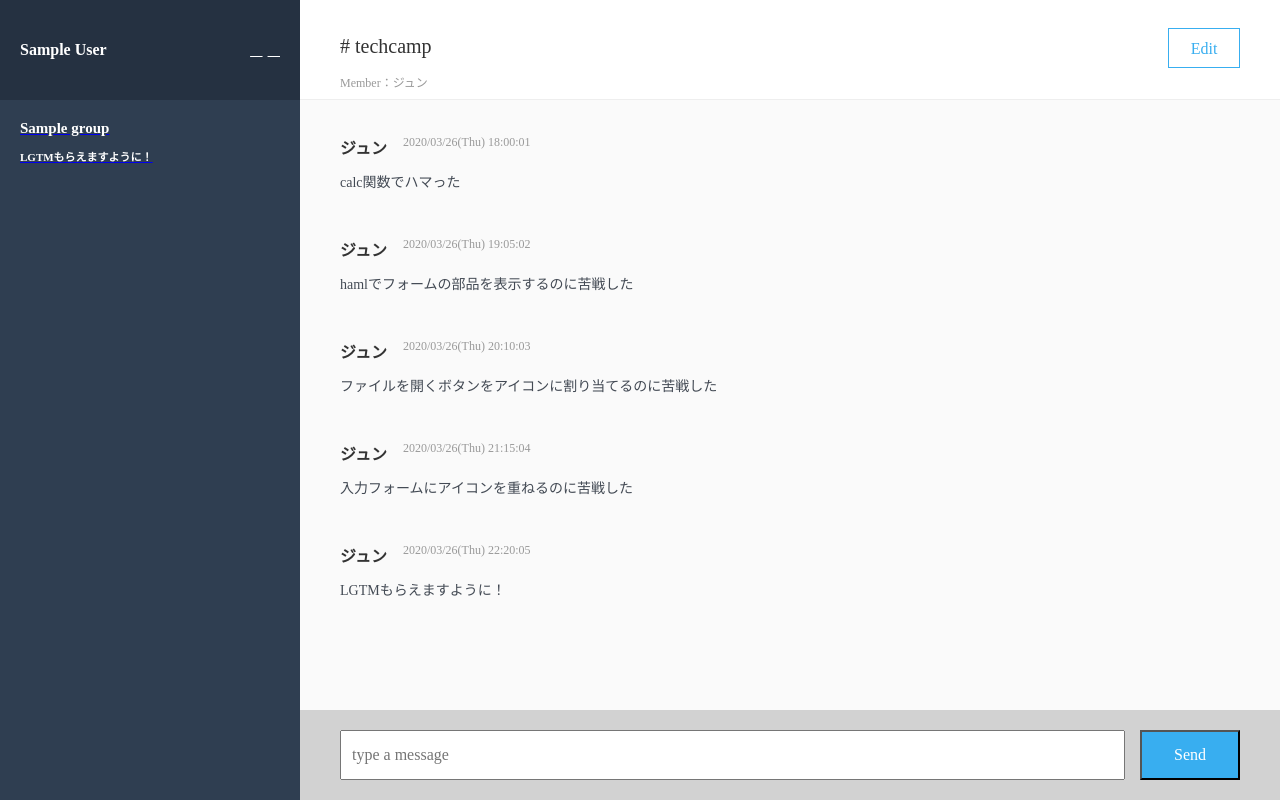
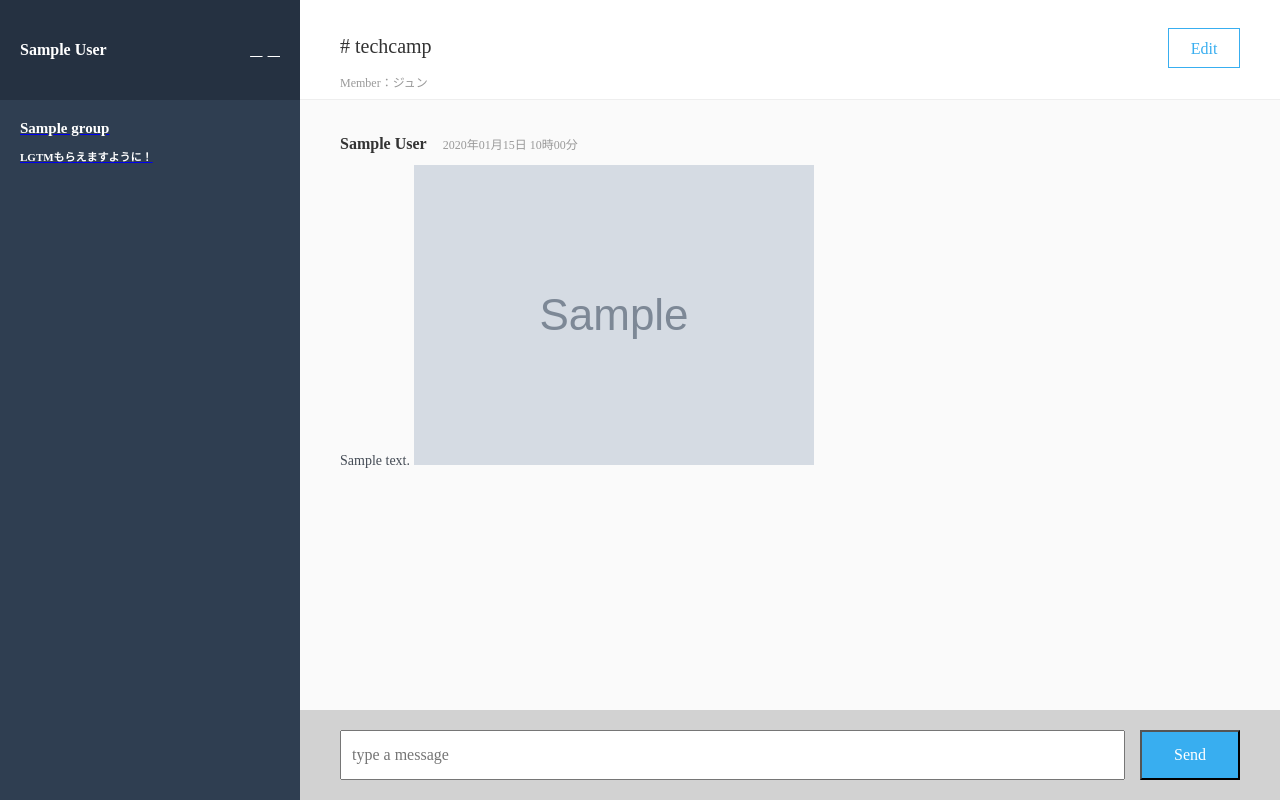
Before and after one commit to EL93019205/chat-space, a Rails app: page /groups/1/messages in a window 1280 px wide. Run offline with Rails 7, Linux system fonts and the light colour scheme; a user stored in the database is signed in; tables that the repository leaves empty hold one stand-in row (values such as "Sample post"); grey boxes marked "Sample" are stand-in pictures; style sheets or scripts are compiled from the project's sources; some libraries are stand-ins or nearby versions.

Commit message:
CreateDrawMessageToMainChat

```diff
--- a/app/views/messages/_main_chat.html.haml
+++ b/app/views/messages/_main_chat.html.haml
@@ -8,46 +8,7 @@
     = link_to "#", class: "main-chat__group-info__edit-button" do
       = "Edit"
   .main-chat__message-list
-    .main-chat__message-list__message
-      .main-chat__message-list__message__user-info
-        .main-chat__message-list__message__user-info__name
-          ジュン
-        .main-chat__message-list__message__user-info__time
-          2020/03/26(Thu) 18:00:01
-      .main-chat__message-list__message__post-text
-        calc関数でハマった
-    .main-chat__message-list__message
-      .main-chat__message-list__message__user-info
-        .main-chat__message-list__message__user-info__name
-          ジュン
-        .main-chat__message-list__message__user-info__time
-          2020/03/26(Thu) 19:05:02
-      .main-chat__message-list__message__post-text
-        hamlでフォームの部品を表示するのに苦戦した
-    .main-chat__message-list__message
-      .main-chat__message-list__message__user-info
-        .main-chat__message-list__message__user-info__name
-          ジュン
-        .main-chat__message-list__message__user-info__time
-          2020/03/26(Thu) 20:10:03
-      .main-chat__message-list__message__post-text
-        ファイルを開くボタンをアイコンに割り当てるのに苦戦した
-    .main-chat__message-list__message
-      .main-chat__message-list__message__user-info
-        .main-chat__message-list__message__user-info__name
-          ジュン
-        .main-chat__message-list__message__user-info__time
-          2020/03/26(Thu) 21:15:04
-      .main-chat__message-list__message__post-text
-        入力フォームにアイコンを重ねるのに苦戦した
-    .main-chat__message-list__message
-      .main-chat__message-list__message__user-info
-        .main-chat__message-list__message__user-info__name
-          ジュン
-        .main-chat__message-list__message__user-info__time
-          2020/03/26(Thu) 22:20:05
-      .main-chat__message-list__message__post-text
-        LGTMもらえますように！
+    = render @messages
   .main-chat__message-form
     .main-chat__message-form__window
       = form_for [@group, @message] do |f|
--- /dev/null
+++ b/app/views/messages/_message.html.haml
@@ -0,0 +1,10 @@
+.main-chat__message-list__message
+  .main-chat__message-list__message__user-info
+    .main-chat__message-list__message__user-info__name
+      = message.user.name
+    .main-chat__message-list__message__user-info__time
+      = message.created_at.strftime("%Y年%m月%d日 %H時%M分")
+  .main-chat__message-list__message__post-text
+    - if message.content.present?
+      = message.content
+    = image_tag message.image.url if message.image.present?
--- a/app/views/messages/_side_bar.html.haml
+++ b/app/views/messages/_side_bar.html.haml
@@ -12,7 +12,7 @@
   .side-bar__group-list
     - current_user.groups.each do |group|
       .side-bar__group-list__group
-        = link_to '#' do
+        = link_to group_messages_path(group) do
           .side-bar__group-list__group__name
             = group.name
           .side-bar__group-list__group__message
```
